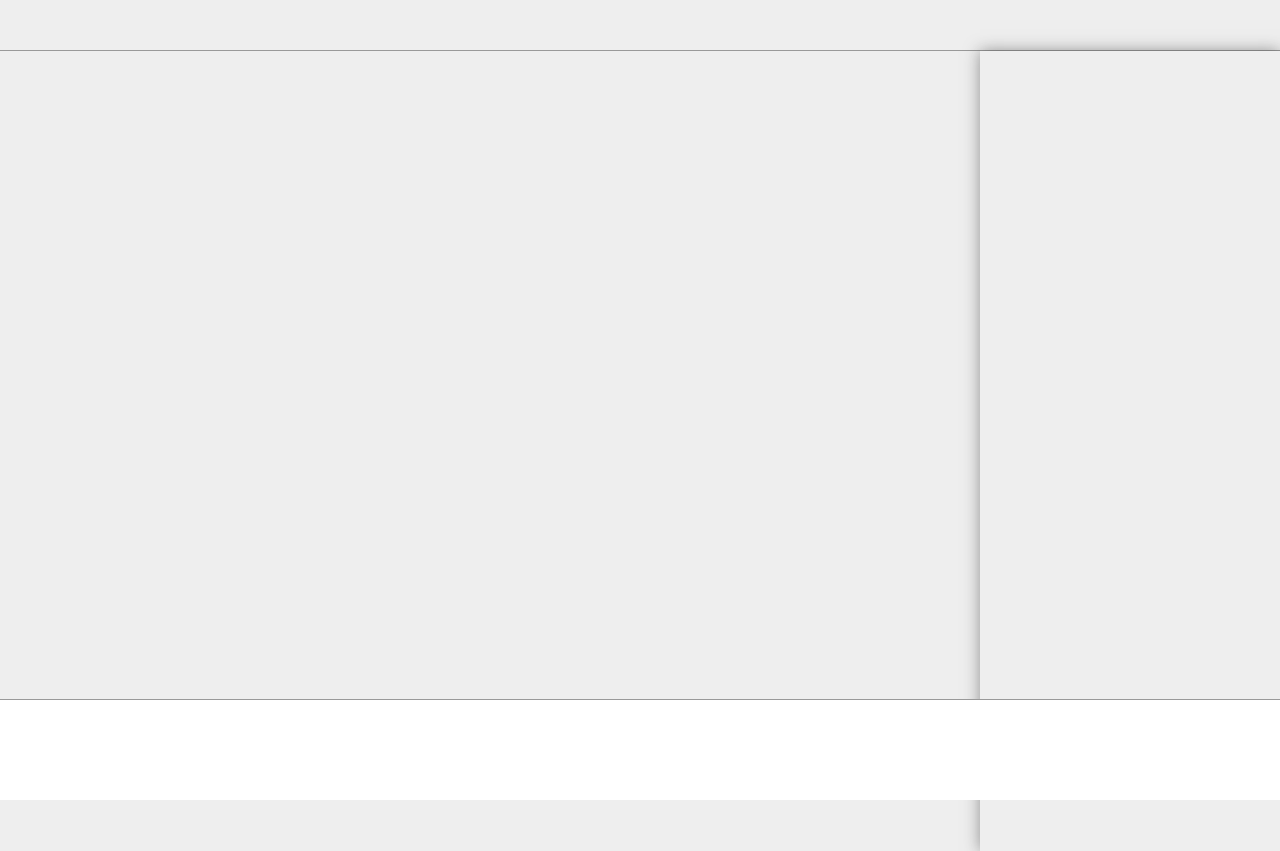
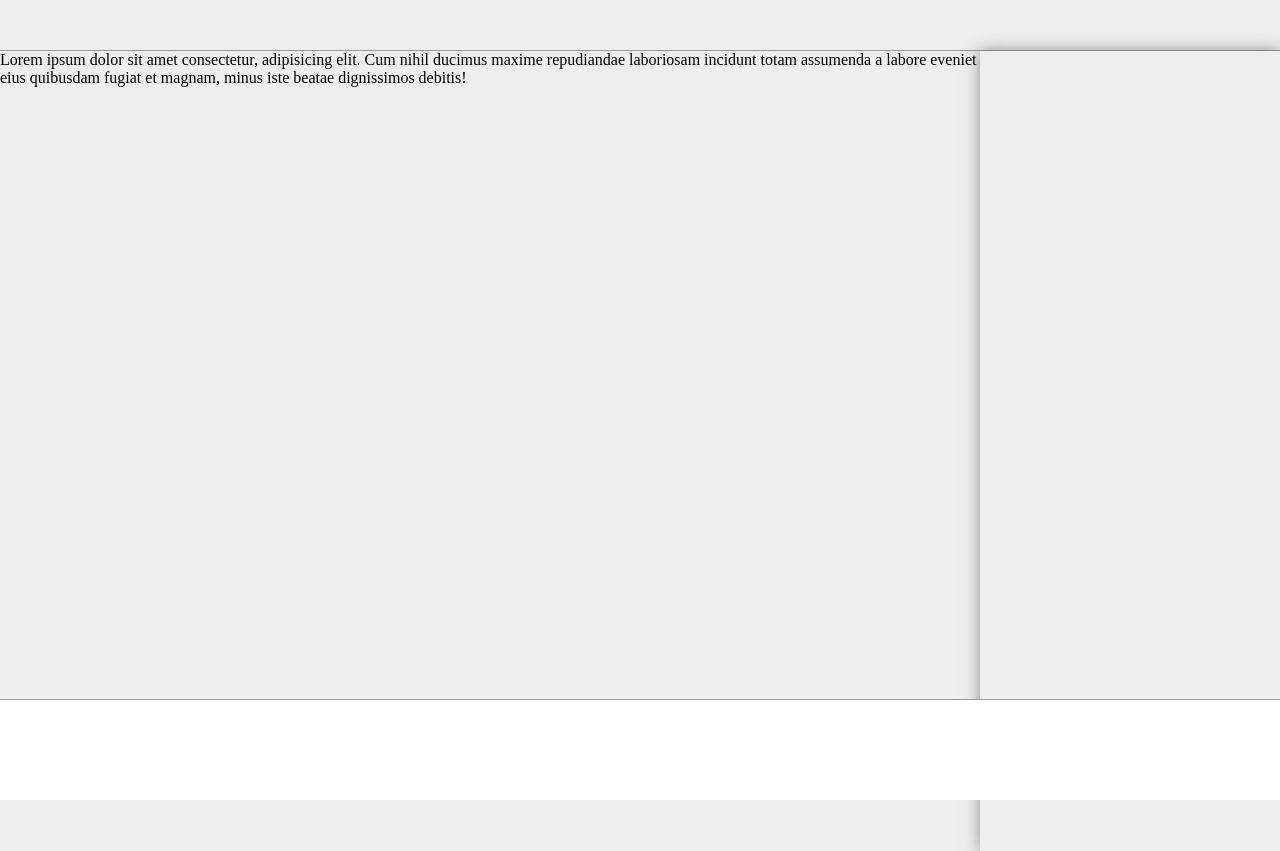
Before and after one commit to ZavadskiyAS/test, a plain HTML site: page index.html in a window 1280 px wide. Drawn offline with Linux system fonts and the light colour scheme.

Commit message:
css media

```diff
--- a/index.html
+++ b/index.html
@@ -16,7 +16,7 @@
         <div class="container"></div>
     </header>
     <main class="main">
-        <div class="content"></div>
+        <div class="content">Lorem ipsum dolor sit amet consectetur, adipisicing elit. Cum nihil ducimus maxime repudiandae laboriosam incidunt totam assumenda a labore eveniet eius quibusdam fugiat et magnam, minus iste beatae dignissimos debitis!</div>
         <div class="sidebar"></div>
     </main>
     <footer>
```
